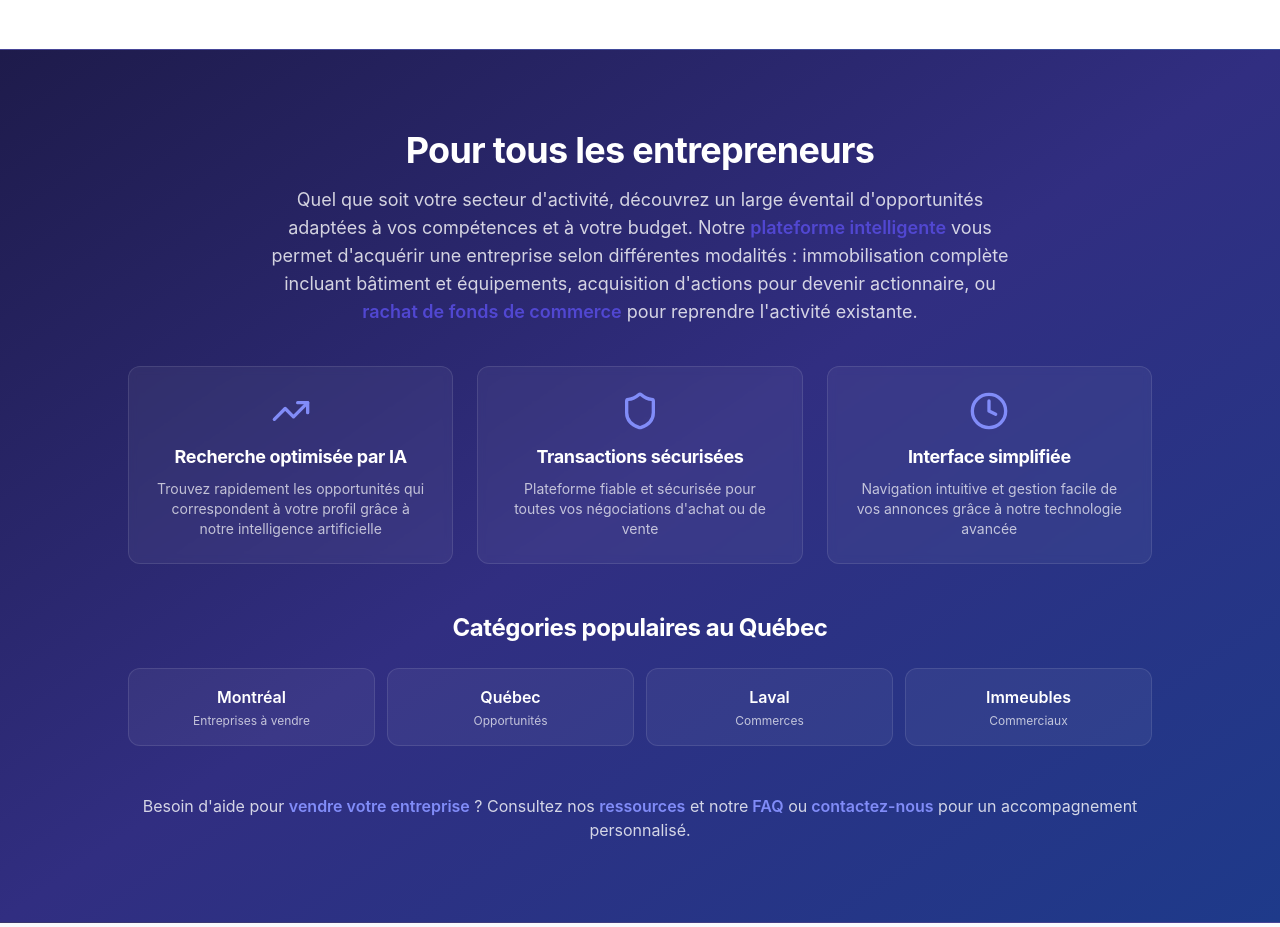
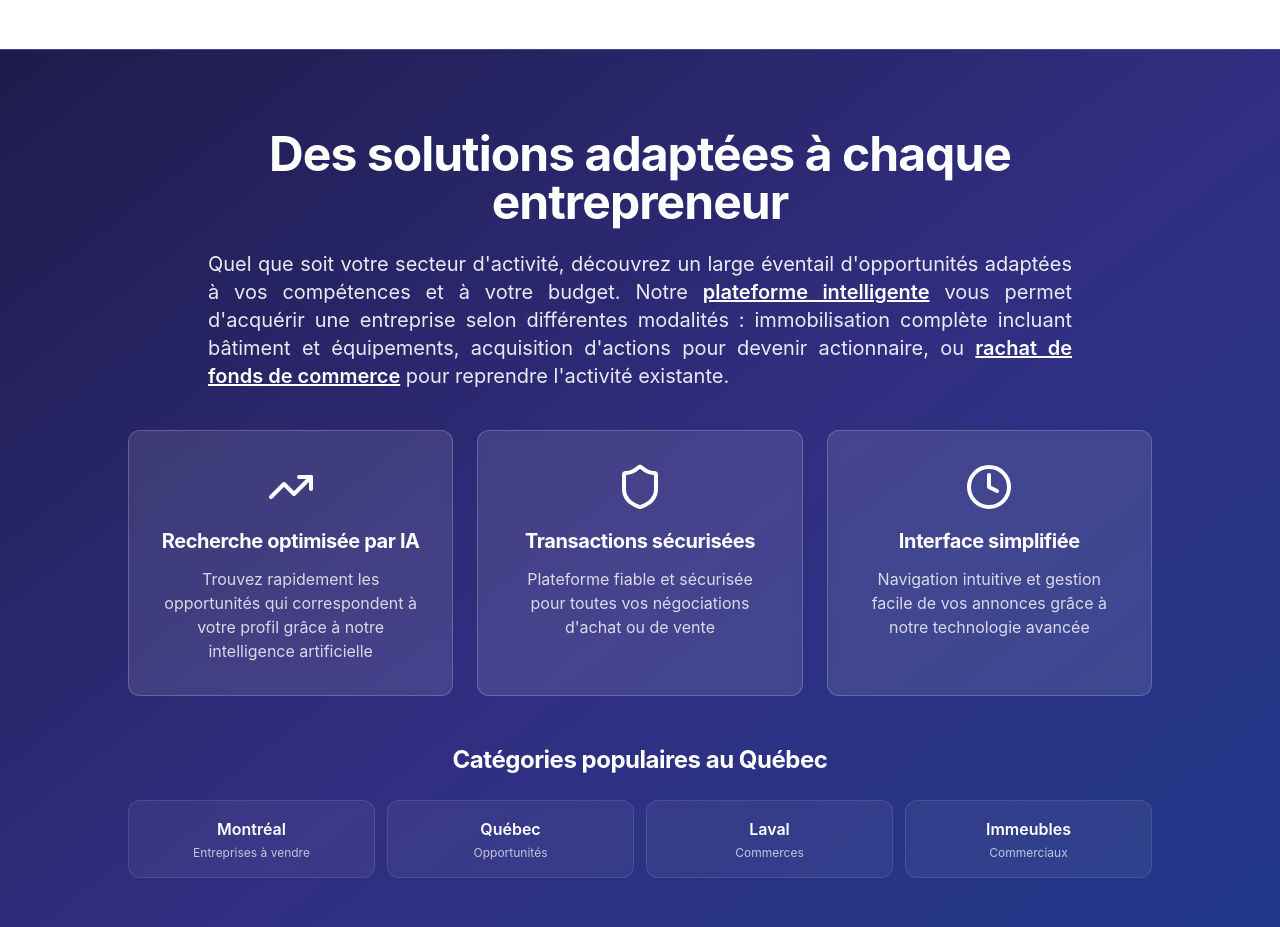
Before and after one commit to simpelletier-ship-it/venteclub, a React (Vite) app: page / in a window 1280 px wide. Shown: the part 1380-2307 px from the top of the page. Built offline with nearby package versions, Linux system fonts and the light colour scheme; no server answers; the database is empty.

Commit message:
Refactor hero section content
Update hero section title, description, and card content for better clarity, justification, and professionalism.

```diff
--- a/src/pages/Home.tsx
+++ b/src/pages/Home.tsx
@@ -315,28 +315,30 @@ const Home = () => {
       {/* Features Section */}
       <section className="py-16 sm:py-20 bg-gradient-to-br from-[#1e1b4b] via-[#312e81] to-[#1e3a8a] border-y border-primary/20" aria-labelledby="features-heading">
         <div className="container mx-auto px-4">
-          <div className="text-center mb-10 max-w-3xl mx-auto">
-            <h2 id="features-heading" className="text-3xl sm:text-4xl font-display font-bold mb-4 text-white">Pour tous les entrepreneurs</h2>
-            <p className="text-base sm:text-lg text-white/80">
-              Quel que soit votre secteur d'activité, découvrez un large éventail d'opportunités adaptées à vos compétences et à votre budget. Notre <a href="/ressources" className="text-secondary hover:underline font-semibold">plateforme intelligente</a> vous permet d'acquérir une entreprise selon différentes modalités : immobilisation complète incluant bâtiment et équipements, acquisition d'actions pour devenir actionnaire, ou <a href="/blog" className="text-secondary hover:underline font-semibold">rachat de fonds de commerce</a> pour reprendre l'activité existante.
+          <div className="text-center mb-10 max-w-4xl mx-auto">
+            <h2 id="features-heading" className="text-3xl sm:text-4xl md:text-5xl font-display font-bold mb-6 text-white">
+              Des solutions adaptées à chaque entrepreneur
+            </h2>
+            <p className="text-base sm:text-lg md:text-xl text-white/90 leading-relaxed text-justify px-4">
+              Quel que soit votre secteur d'activité, découvrez un large éventail d'opportunités adaptées à vos compétences et à votre budget. Notre <a href="/ressources" className="text-white hover:text-secondary underline font-semibold transition-colors">plateforme intelligente</a> vous permet d'acquérir une entreprise selon différentes modalités : immobilisation complète incluant bâtiment et équipements, acquisition d'actions pour devenir actionnaire, ou <a href="/blog" className="text-white hover:text-secondary underline font-semibold transition-colors">rachat de fonds de commerce</a> pour reprendre l'activité existante.
             </p>
           </div>
 
           <div className="grid grid-cols-1 md:grid-cols-3 gap-4 sm:gap-6 max-w-5xl mx-auto mb-12">
-            <div className="text-center p-5 sm:p-6 rounded-xl bg-white/5 border border-white/10 hover:bg-white/10 hover:shadow-lg transition-all backdrop-blur-sm">
-              <TrendingUp className="w-8 sm:w-10 h-8 sm:h-10 mx-auto mb-2 sm:mb-3 text-[#818cf8]" />
-              <h3 className="text-base sm:text-lg font-bold mb-1.5 sm:mb-2 text-white">Recherche optimisée par IA</h3>
-              <p className="text-xs sm:text-sm text-white/70">Trouvez rapidement les opportunités qui correspondent à votre profil grâce à notre intelligence artificielle</p>
+            <div className="text-center p-6 sm:p-8 rounded-xl bg-white/10 border border-white/20 hover:bg-white/15 hover:shadow-2xl hover:scale-105 transition-all duration-300 backdrop-blur-sm">
+              <TrendingUp className="w-10 sm:w-12 h-10 sm:h-12 mx-auto mb-3 sm:mb-4 text-white" />
+              <h3 className="text-lg sm:text-xl font-bold mb-2 sm:mb-3 text-white">Recherche optimisée par IA</h3>
+              <p className="text-sm sm:text-base text-white/80 leading-relaxed">Trouvez rapidement les opportunités qui correspondent à votre profil grâce à notre intelligence artificielle</p>
             </div>
-            <div className="text-center p-5 sm:p-6 rounded-xl bg-white/5 border border-white/10 hover:bg-white/10 hover:shadow-lg transition-all backdrop-blur-sm">
-              <Shield className="w-8 sm:w-10 h-8 sm:h-10 mx-auto mb-2 sm:mb-3 text-[#818cf8]" />
-              <h3 className="text-base sm:text-lg font-bold mb-1.5 sm:mb-2 text-white">Transactions sécurisées</h3>
-              <p className="text-xs sm:text-sm text-white/70">Plateforme fiable et sécurisée pour toutes vos négociations d'achat ou de vente</p>
+            <div className="text-center p-6 sm:p-8 rounded-xl bg-white/10 border border-white/20 hover:bg-white/15 hover:shadow-2xl hover:scale-105 transition-all duration-300 backdrop-blur-sm">
+              <Shield className="w-10 sm:w-12 h-10 sm:h-12 mx-auto mb-3 sm:mb-4 text-white" />
+              <h3 className="text-lg sm:text-xl font-bold mb-2 sm:mb-3 text-white">Transactions sécurisées</h3>
+              <p className="text-sm sm:text-base text-white/80 leading-relaxed">Plateforme fiable et sécurisée pour toutes vos négociations d'achat ou de vente</p>
             </div>
-            <div className="text-center p-5 sm:p-6 rounded-xl bg-white/5 border border-white/10 hover:bg-white/10 hover:shadow-lg transition-all backdrop-blur-sm">
-              <Clock className="w-8 sm:w-10 h-8 sm:h-10 mx-auto mb-2 sm:mb-3 text-[#818cf8]" />
-              <h3 className="text-base sm:text-lg font-bold mb-1.5 sm:mb-2 text-white">Interface simplifiée</h3>
-              <p className="text-xs sm:text-sm text-white/70">Navigation intuitive et gestion facile de vos annonces grâce à notre technologie avancée</p>
+            <div className="text-center p-6 sm:p-8 rounded-xl bg-white/10 border border-white/20 hover:bg-white/15 hover:shadow-2xl hover:scale-105 transition-all duration-300 backdrop-blur-sm">
+              <Clock className="w-10 sm:w-12 h-10 sm:h-12 mx-auto mb-3 sm:mb-4 text-white" />
+              <h3 className="text-lg sm:text-xl font-bold mb-2 sm:mb-3 text-white">Interface simplifiée</h3>
+              <p className="text-sm sm:text-base text-white/80 leading-relaxed">Navigation intuitive et gestion facile de vos annonces grâce à notre technologie avancée</p>
             </div>
           </div>
 
```
